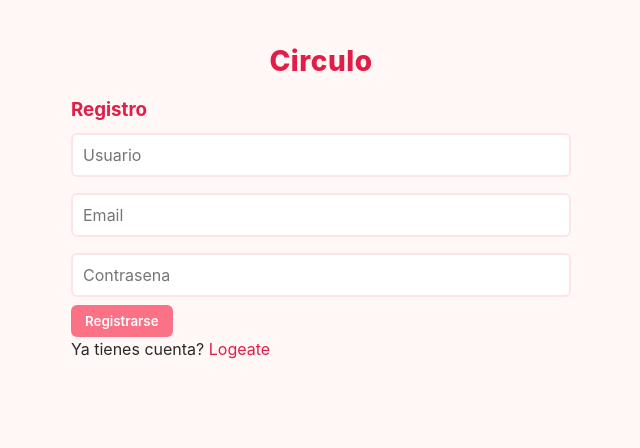
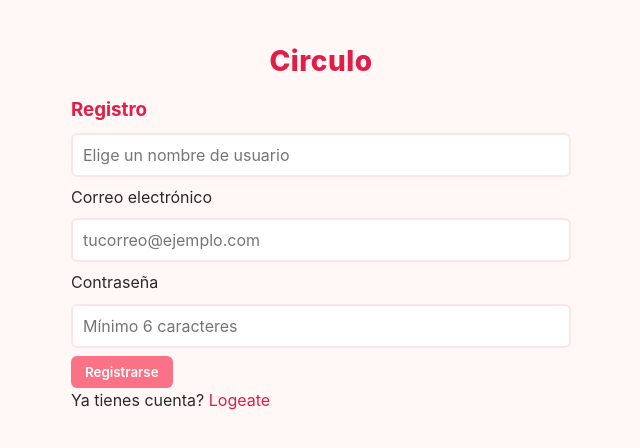
Before and after one commit to CristianLombaRoldan/RedSocialFront, a React (Vite) app: page /register in a window 1280 px wide. Shown: the top 448 px of the page, without its empty margins (319-959 px from the left). Built offline with nearby package versions, Linux system fonts and the light colour scheme.

Commit message:
Hook form

```diff
--- a/package.json
+++ b/package.json
@@ -14,6 +14,7 @@
     "gsap": "^3.13.0",
     "react": "^19.1.1",
     "react-dom": "^19.1.1",
+    "react-hook-form": "^7.66.1",
     "react-router-dom": "^7.9.5"
   },
   "devDependencies": {
--- a/src/components/CreatePublication.jsx
+++ b/src/components/CreatePublication.jsx
@@ -1,72 +1,80 @@
-import { useState } from "react";
+import { useMemo } from "react";
+import { useForm } from "react-hook-form";
+import { useMutation, useQueryClient } from "@tanstack/react-query";
 import { useAuth } from "../context/useAuth";
 import { apiFetch } from "../api/client";
-import { useQueryClient } from "@tanstack/react-query"; // ✅ IMPORTANTE
-
-
 
 
 /**
- * Componente que permite crear una nueva publicación.
- *
- * @returns {JSX.Element} Componente que contiene un formulario para crear una publicación.
+ * Datos que se envían al crear una publicación.
+ * @typedef {Object} CreatePublicationValues
+ * @property {string} text - Contenido de la publicación.
  */
 
-export default function CreatePublication() {  // ya NO necesitas onNewPublication
+
+/**
+ * Formulario para crear una nueva publicación.
+ *
+ * Utiliza React Hook Form para gestionar el estado y la validación del textarea,
+ * y React Query para lanzar la mutación de creación contra la API. Tras una
+ * creación correcta invalida las queries relacionadas con publicaciones para
+ * refrescar automáticamente los listados.
+ *
+ * @returns {JSX.Element} Un formulario estilado para crear publicaciones.
+ */
+export default function CreatePublication() {
   const { user } = useAuth();
-  const [text, setText] = useState("");
-  const [isSubmitting, setIsSubmitting] = useState(false);
-  const [error, setError] = useState(null);
-  // Usamos useQueryClient para invalidar el listado de publicaciones
   const queryClient = useQueryClient();
 
-  if (!user) {
-    return <p>Debes estar logueado para crear una publicación.</p>;
-  }
 
-/**
- * Función que se encarga de crear una nueva publicación.
- *
- * Primero, evita que el formulario se envíe.
- * Luego, verifica si el texto de la publicación no está vacío.
- * Si no lo está, intenta crear la publicación con la API.
- * Si la creación es exitosa, invalida el listado de publicaciones para que se recargue automáticamente.
- * Si ocurre un error, muestra un mensaje de error.
- * Finalmente, siempre que termine la función, se asegura de que el formulario no esté en estado de envío.
- */
-  const handleSubmit = async (e) => {
-    e.preventDefault();
+  const {
+    register,
+    handleSubmit,
+    reset,
+    formState: { errors, isSubmitting },
+  } = useForm({
+    defaultValues: {
+      text: "",
+    },
+    mode: "onBlur",
+  });
 
-    if (!text.trim()) {
-      setError("La publicación no puede estar vacía.");
-      return;
-    }
 
-    setIsSubmitting(true);
-    setError(null);
-
-    try {
-      await apiFetch("/publications/", {
+  const mutation = useMutation({
+    mutationFn: async ({ text }) =>
+      apiFetch("/publications/", {
         method: "POST",
         body: JSON.stringify({ text }),
+      }),
+    onSuccess: () => {
+      reset();
+      queryClient.invalidateQueries({
+        predicate: (query) =>
+          Array.isArray(query.queryKey) &&
+          typeof query.queryKey[0] === "string" &&
+          query.queryKey[0].includes("publications"),
       });
+    },
+  });
 
-      setText("");
 
-      // Invalida cualquier lista de publicaciones (todas y propias)
-      queryClient.invalidateQueries({
-        predicate: (q) => {
-          const key = String(q.queryKey?.[0] || "");
-          return key.includes("publications");
-        },
-      });
+  /**
+   * Envía el texto de la publicación a la API.
+   *
+   * @param {CreatePublicationValues} values - Valores validados del formulario.
+   * @returns {Promise<void>} Promesa que resuelve cuando se completa la creación.
+   */
+  const onSubmit = async (values) => {
+    if (!user) return;
+    await mutation.mutateAsync(values);
+  };
 
-    } catch (err) {
-      setError(err.message || "Error al crear la publicación.");
-    } finally {
-      setIsSubmitting(false);
-    }
-  };
+
+  const isDisabled = useMemo(
+    () => !user || isSubmitting || mutation.isPending,
+    [user, isSubmitting, mutation.isPending],
+  );
+
 
   return (
     <div style={{
@@ -78,12 +86,26 @@ export default function CreatePublication() {  // ya NO necesitas onNewPublicati
       boxShadow: "0 0 8px rgba(0,0,0,0.1)",
     }}>
       <h3>Crea una nueva publicación</h3>
-      <form onSubmit={handleSubmit}>
+      <form onSubmit={handleSubmit(onSubmit)} noValidate>
+
         <textarea
-          value={text}
-          onChange={(e) => setText(e.target.value)}
-          placeholder="¿Qué estás pensando?"
-          rows={4}
+          placeholder={
+            user
+              ? "¿Qué está pasando?"
+              : "Inicia sesión para poder publicar."
+          }
+          rows={3}
+          {...register("text", {
+            required: user ? "El texto de la publicación es obligatorio." : false,
+            minLength: {
+              value: 3,
+              message: "La publicación debe tener al menos 3 caracteres.",
+            },
+            maxLength: {
+              value: 280,
+              message: "La publicación no puede superar los 280 caracteres.",
+            },
+          })}
           style={{
             width: "100%",
             padding: "10px",
@@ -91,8 +113,12 @@ export default function CreatePublication() {  // ya NO necesitas onNewPublicati
             border: "1px solid #ccc",
             resize: "none",
           }}
-          disabled={isSubmitting}
+          disabled={isDisabled}
+
         />
+         {errors.text && (
+          <p className="field-error">{errors.text.message}</p>
+        )}
         <button
           type="submit"
           disabled={isSubmitting}
@@ -109,7 +135,12 @@ export default function CreatePublication() {  // ya NO necesitas onNewPublicati
           {isSubmitting ? "Publicando..." : "Publicar"}
         </button>
       </form>
-      {error && <p style={{ color: "red", marginTop: "10px" }}>{error}</p>}
+     {mutation.isError && (
+        <p className="error-text">
+          {mutation.error?.message ?? "No se ha podido crear la publicación."}
+        </p>
+      )}
+
     </div>
   );
 }
--- a/src/components/LoginForm.jsx
+++ b/src/components/LoginForm.jsx
@@ -1,16 +1,44 @@
-import { useState } from "react";
+
 import { useMutation } from "@tanstack/react-query";
 import { loginUser } from "../api/auth";
 import { useAuth } from "../context/useAuth";
 import { Link } from "react-router-dom";
+import { useForm } from "react-hook-form";
+import { useMemo } from "react";
 
 /**
- * Formulario de inicio de sesion con logo animado.
- * @returns {JSX.Element}
+ * Datos que se envían en el formulario de login.
+ * @typedef {Object} LoginFormValues
+ * @property {string} username - Nombre de usuario.
+ * @property {string} password - Contraseña del usuario.
+ */
+
+
+/**
+ * Formulario de inicio de sesión.
+ *
+ * Gestiona el estado y la validación del formulario utilizando React Hook Form
+ * y lanza la mutación de login contra la API. Muestra errores de validación de
+ * campo y errores globales de la API manteniendo la cohesión visual con el diseño existente.
+ *
+ * @returns {JSX.Element} Formulario de login listo para usar.
  */
 export default function LoginForm() {
   const { login } = useAuth();
-  const [form, setForm] = useState({ username: "", password: "" });
+
+
+  const {
+    register,
+    handleSubmit,
+    formState: { errors, isSubmitting },
+  } = useForm({
+    defaultValues: {
+      username: "",
+      password: "",
+    },
+    mode: "onBlur",
+  });
+
 
   const mutation = useMutation({
     mutationFn: loginUser,
@@ -19,41 +47,95 @@ export default function LoginForm() {
     },
   });
 
-  const handleSubmit = (e) => {
-    e.preventDefault();
-    mutation.mutate(form);
+
+  /**
+   * Envía el formulario a la API.
+   *
+   * @param {LoginFormValues} values - Valores validados del formulario.
+   * @returns {Promise<void>} Promesa que resuelve cuando termina el login.
+   */
+  const onSubmit = async (values) => {
+    await mutation.mutateAsync(values);
   };
+
+
+  const isDisabled = useMemo(
+    () => isSubmitting || mutation.isPending,
+    [isSubmitting, mutation.isPending],
+  );
+
 
   return (
     <>
       <div className="logo-anim logo-hero">Circulo</div>
-      <form onSubmit={handleSubmit}>
+      <form onSubmit={handleSubmit(onSubmit)} noValidate>
         <h3>Iniciar sesion</h3>
+        <label htmlFor="username">Nombre de usuario</label>
+        <input
+            id="username"
+            type="text"
+            className="login-input"
+            placeholder="Tu nombre de usuario"
+            autoComplete="username"
+            {...register("username", {
+              required: "El nombre de usuario es obligatorio.",
+              minLength: {
+                value: 3,
+                message: "El nombre de usuario debe tener al menos 3 caracteres.",
+              },
+              maxLength: {
+                value: 30,
+                message: "El nombre de usuario no puede superar los 30 caracteres.",
+              },
+            })}
+            disabled={isDisabled}
+          />
+          {errors.username && (
+            <p className="field-error">{errors.username.message}</p>
+          )}
 
+
+          <label htmlFor="password">Contraseña</label>
           <input
-          type="text"
-          placeholder="Username"
-          value={form.username}
-          onChange={(e) => setForm({ ...form, username: e.target.value })}
-          required
+            id="password"
+            type="password"
+            className="login-input"
+            placeholder="••••••••"
+            autoComplete="current-password"
+            {...register("password", {
+              required: "La contraseña es obligatoria.",
+              minLength: {
+                value: 6,
+                message: "La contraseña debe tener al menos 6 caracteres.",
+              },
+            })}
+            disabled={isDisabled}
           />
-        <input
-          type="password"
-          placeholder="Contrasena"
-          value={form.password}
-          onChange={(e) => setForm({ ...form, password: e.target.value })}
-          required
-        />
-        <button type="submit" disabled={mutation.isPending}>
-          Entrar
+          {errors.password && (
+            <p className="field-error">{errors.password.message}</p>
+          )}
+
+
+          <button
+            type="submit"
+            className="login-button"
+            disabled={isDisabled}
+          >
+            {isDisabled ? "Entrando..." : "Entrar"}
           </button>
 
+
           {mutation.isError && (
-          <p style={{ color: "red" }}>{mutation.error.message}</p>
+            <p className="error-text">
+              {mutation.error?.message ?? "No se ha podido iniciar sesión."}
+            </p>
           )}
         </form>
 
-      <p>No tienes cuenta? <Link to="/register"> Registrate </Link></p>
+
+        <p className="login-register-text">
+          ¿No tienes cuenta? <Link to="/register">Regístrate aquí</Link>
+        </p>
       </>
   );
 }
--- a/src/components/RegisterForm.jsx
+++ b/src/components/RegisterForm.jsx
@@ -1,64 +1,163 @@
-import { useState } from "react";
+import { useMemo } from "react";
+import { useForm } from "react-hook-form";
 import { useMutation } from "@tanstack/react-query";
 import { registerUser } from "../api/auth";
-import { Link } from "react-router-dom";
+import { useNavigate,Link } from "react-router-dom";
 
 /**
- * Formulario de registro con logo animado.
- * @returns {JSX.Element}
+ * Datos que se envían en el formulario de registro.
+ * @typedef {Object} RegisterFormValues
+ * @property {string} username - Nombre de usuario.
+ * @property {string} email - Correo electrónico del usuario.
+ * @property {string} password - Contraseña del usuario.
+ */
+
+
+/**
+ * Formulario de registro de usuario.
+ *
+ * Utiliza React Hook Form para gestionar el estado y las reglas de validación
+ * y lanza la mutación de alta de usuario contra la API. Tras un registro correcto
+ * redirige a la pantalla de login.
+ *
+ * @returns {JSX.Element} Formulario de registro listo para usar.
  */
 export default function RegisterForm() {
-  const [form, setForm] = useState({
+  const navigate = useNavigate();
+
+
+  const {
+    register,
+    handleSubmit,
+    reset,
+    formState: { errors, isSubmitting },
+  } = useForm({
+    defaultValues: {
       username: "",
       email: "",
       password: "",
+    },
+    mode: "onBlur",
   });
+
 
   const mutation = useMutation({
     mutationFn: registerUser,
+    onSuccess: () => {
+      reset();
+      navigate("/");
+    },
   });
 
-  const handleSubmit = (e) => {
-    e.preventDefault();
-    mutation.mutate(form);
+
+  /**
+   * Envía el formulario de registro a la API.
+   *
+   * @param {RegisterFormValues} values - Valores validados del formulario.
+   * @returns {Promise<void>} Promesa que resuelve cuando termina el registro.
+   */
+  const onSubmit = async (values) => {
+    await mutation.mutateAsync(values);
   };
+
+
+  const isDisabled = useMemo(
+    () => isSubmitting || mutation.isPending,
+    [isSubmitting, mutation.isPending],
+  );
 
   return (
     <main style={{ maxWidth: 500, margin: "40px auto" }}>
       <div className="logo-anim logo-hero">Circulo</div>
-      <form onSubmit={handleSubmit}>
+      <form onSubmit={handleSubmit(onSubmit)} noValidate>
         <h3>Registro</h3>
 
         <input
+            id="username"
             type="text"
-          placeholder="Usuario"
-          value={form.username}
-          onChange={(e) => setForm({ ...form, username: e.target.value })}
-          required
+            className="login-input"
+            placeholder="Elige un nombre de usuario"
+            autoComplete="username"
+            {...register("username", {
+              required: "El nombre de usuario es obligatorio.",
+              minLength: {
+                value: 3,
+                message: "El nombre de usuario debe tener al menos 3 caracteres.",
+              },
+              maxLength: {
+                value: 30,
+                message: "El nombre de usuario no puede superar los 30 caracteres.",
+              },
+            })}
+            disabled={isDisabled}
           />
+          {errors.username && (
+            <p className="field-error">{errors.username.message}</p>
+          )}
+
+
+          <label htmlFor="email">Correo electrónico</label>
           <input
+            id="email"
             type="email"
-          placeholder="Email"
-          value={form.email}
-          onChange={(e) => setForm({ ...form, email: e.target.value })}
-          required
+            className="login-input"
+            placeholder="tucorreo@ejemplo.com"
+            autoComplete="email"
+            {...register("email", {
+              required: "El correo electrónico es obligatorio.",
+              pattern: {
+                value: /^[^\s@]+@[^\s@]+\.[^\s@]+$/u,
+                message: "Introduce un correo electrónico válido.",
+              },
+            })}
+            disabled={isDisabled}
           />
+          {errors.email && (
+            <p className="field-error">{errors.email.message}</p>
+          )}
+
+
+          <label htmlFor="password">Contraseña</label>
           <input
+            id="password"
             type="password"
-          placeholder="Contrasena"
-          value={form.password}
-          onChange={(e) => setForm({ ...form, password: e.target.value })}
-          required
+            className="login-input"
+            placeholder="Mínimo 6 caracteres"
+            autoComplete="new-password"
+            {...register("password", {
+              required: "La contraseña es obligatoria.",
+              minLength: {
+                value: 6,
+                message: "La contraseña debe tener al menos 6 caracteres.",
+              },
+            })}
+            disabled={isDisabled}
           />
-        <button type="submit" disabled={mutation.isPending}>
-          Registrarse
+          {errors.password && (
+            <p className="field-error">{errors.password.message}</p>
+          )}
+
+
+          <button
+            type="submit"
+            className="login-button"
+            disabled={isDisabled}
+          >
+            {isDisabled ? "Creando cuenta..." : "Registrarse"}
           </button>
 
+
           {mutation.isError && (
-          <p style={{ color: "red" }}>{mutation.error.message}</p>
+            <p className="error-text">
+              {mutation.error?.message ?? "No se ha podido completar el registro."}
+            </p>
           )}
-        {mutation.isSuccess && (
-          <p style={{ color: "green" }}>Registro completado con exito</p>
+
+
+          {mutation.isSuccess && !mutation.isPending && (
+            <p className="success">
+              Registro completado con éxito. Redirigiendo al login...
+            </p>
           )}
         </form>
 
```
Also changed, not shown: 1 other file (tests, documents, lock files or other folders). Lines whose indentation alone changed are shown as unchanged.
